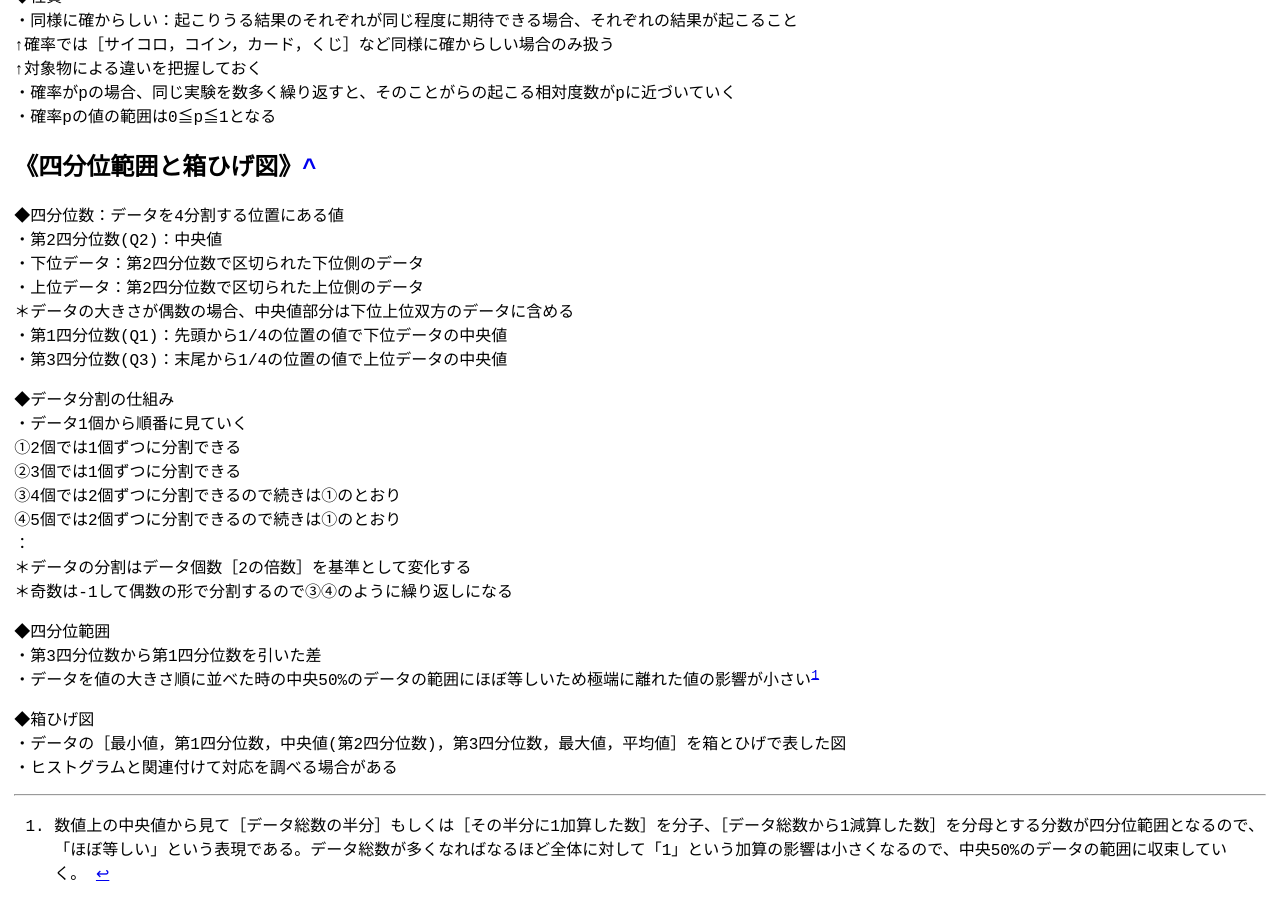
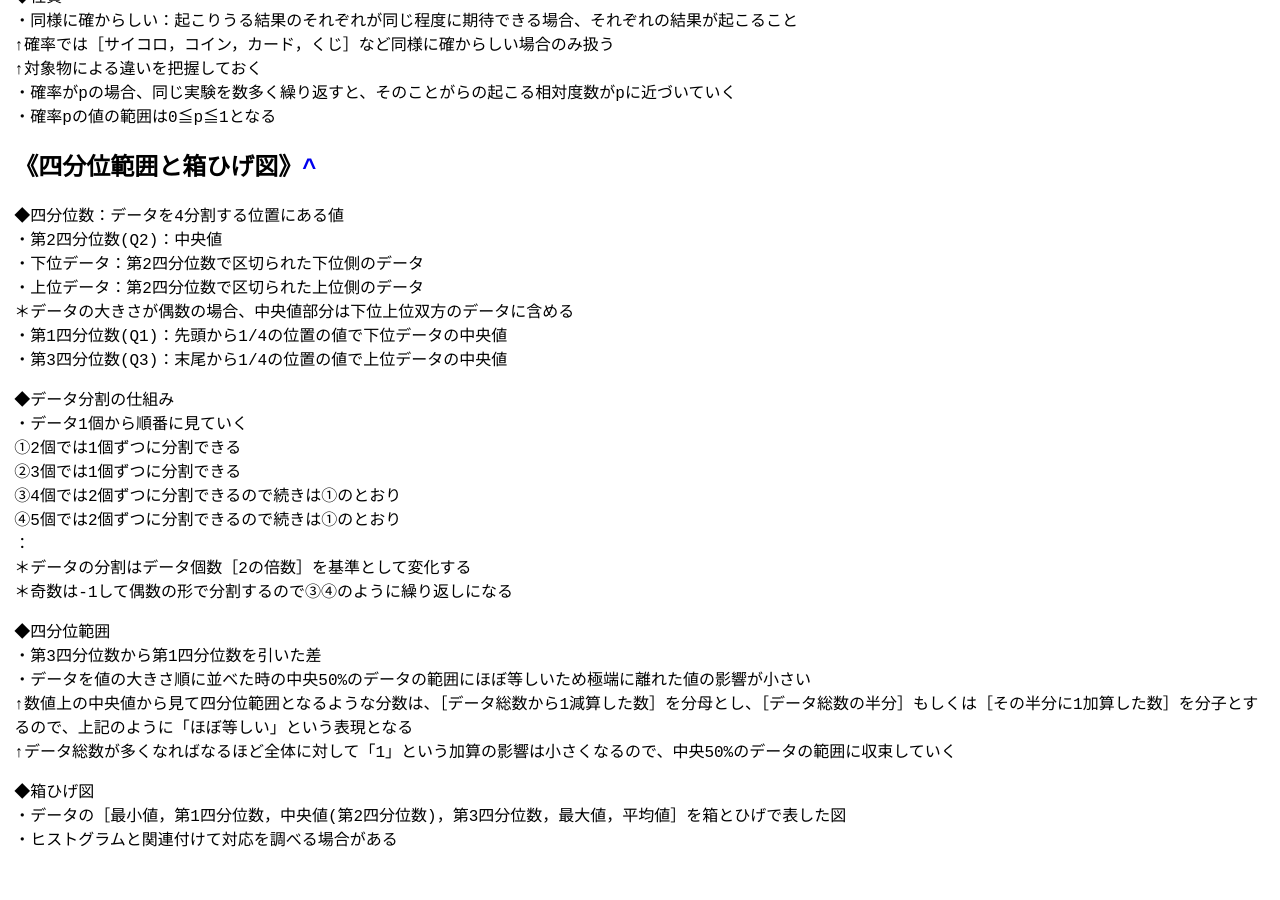
Before and after one commit to zoldof/algo-notes-ci, a Jekyll site: the page built from docs/dist/chu2/index.md, in a window 1280 px wide and 900 px high, scrolled down 7958 px. Built offline with Jekyll 4.4.1, drawn with Linux system fonts in a browser that asks for light colours; after the commit the page ends 8824 px from its top, so only the background shows below that.

Commit message:
Update index.md

```diff
--- a/docs/dist/chu2/index.md
+++ b/docs/dist/chu2/index.md
@@ -377,12 +377,10 @@ title: 中2数学
 
 ◆四分位範囲
 ・第3四分位数から第1四分位数を引いた差
-・データを値の大きさ順に並べた時の中央50%のデータの範囲にほぼ等しいため極端に離れた値の影響が小さい[^1]
+・データを値の大きさ順に並べた時の中央50%のデータの範囲にほぼ等しいため極端に離れた値の影響が小さい
+↑数値上の中央値から見て四分位範囲となるような分数は、［データ総数から1減算した数］を分母とし、［データ総数の半分］もしくは［その半分に1加算した数］を分子とするので、上記のように「ほぼ等しい」という表現となる
+↑データ総数が多くなればなるほど全体に対して「1」という加算の影響は小さくなるので、中央50%のデータの範囲に収束していく
 
 ◆箱ひげ図
 ・データの［最小値，第1四分位数，中央値(第2四分位数)，第3四分位数，最大値，平均値］を箱とひげで表した図
 ・ヒストグラムと関連付けて対応を調べる場合がある
-
----
-
-[^1]:数値上の中央値から見て［データ総数の半分］もしくは［その半分に1加算した数］を分子、［データ総数から1減算した数］を分母とする分数が四分位範囲となるので、「ほぼ等しい」という表現である。データ総数が多くなればなるほど全体に対して「1」という加算の影響は小さくなるので、中央50%のデータの範囲に収束していく。
```
